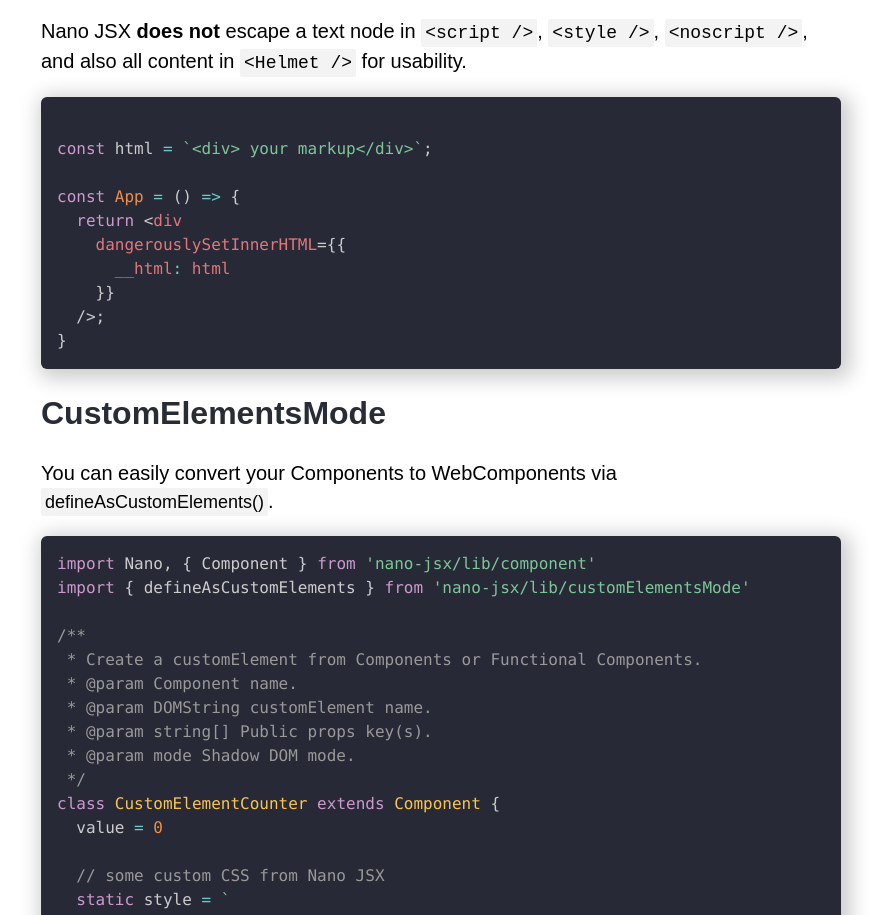
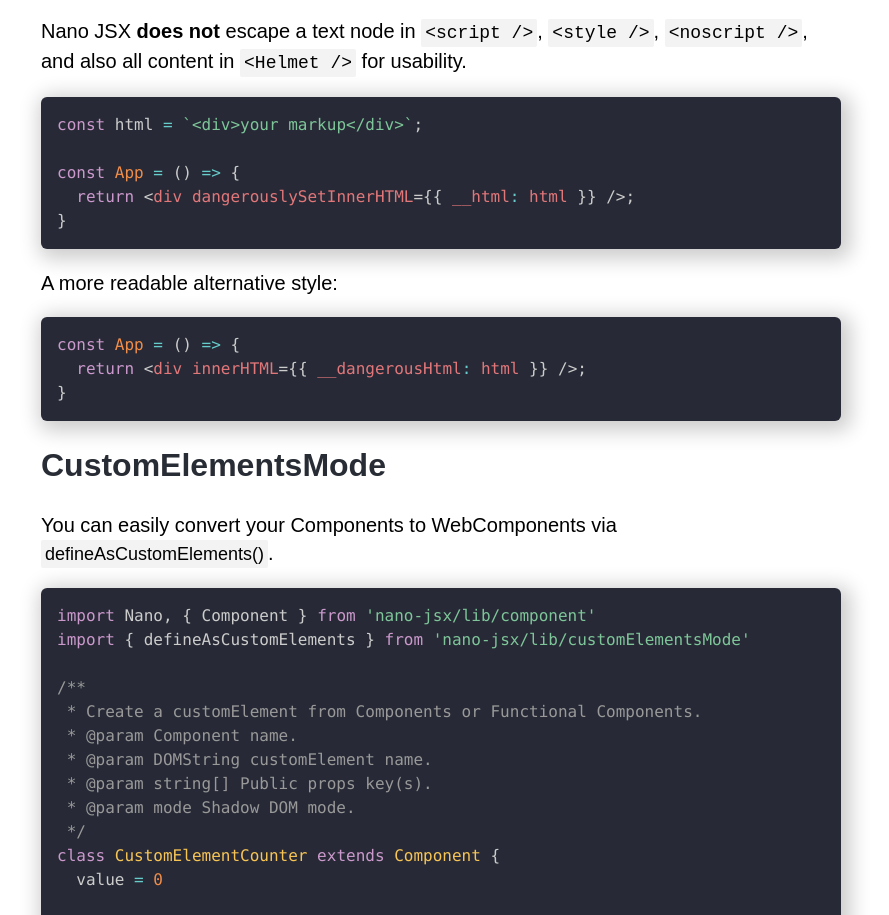
Before and after one commit to nanojsx/nanojsx.github.io, a website: page docs.html in a window 1280 px wide. Shown: the part 7460-8375 px from the top of the page, without its empty margins (199-1088 px from the left). Drawn offline with Linux system fonts and the light colour scheme.

Commit message:
Wrote dangerousHtml docs (closes nanojsx/nano#78)

```diff
--- a/docs.html
+++ b/docs.html
@@ -120,6 +120,8 @@
           content in <code class="is-code"> &lt;Helmet /&gt;</code> for usability.
         </p>
         <pre><code id="dangerouslySetInnerHTML" class="language-tsx">loading...</code></pre>
+        <p>A more readable alternative style:</p>
+        <pre><code id="dangerouslySetInnerHTML2" class="language-tsx">loading...</code></pre>
 
         <h2>CustomElementsMode</h2>
         <p>
--- a/js/code-docs.js
+++ b/js/code-docs.js
@@ -212,17 +212,14 @@
   </Fragment>
 )
 `,
-  dangerouslySetInnerHTML: `
-const html = \`<div> your markup</div>\`;
+  dangerouslySetInnerHTML: `const html = \`<div>your markup</div>\`;
 
 const App = () => {
-  return <div
-    dangerouslySetInnerHTML={{
-      __html: html
-    }}
-  />;
-}
-`,
+  return <div dangerouslySetInnerHTML={{ __html: html }} />;
+}`,
+  dangerouslySetInnerHTML2: `const App = () => {
+  return <div innerHTML={{ __dangerousHtml: html }} />;
+}`,
   customElementsMode: `import Nano, { Component } from 'nano-jsx/lib/component'
 import { defineAsCustomElements } from 'nano-jsx/lib/customElementsMode'
 
```
